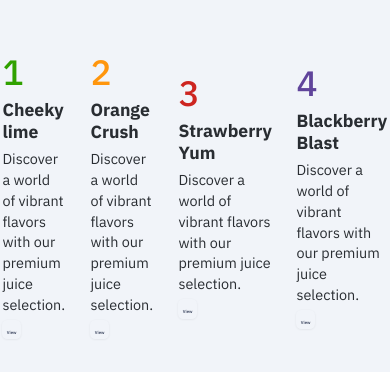
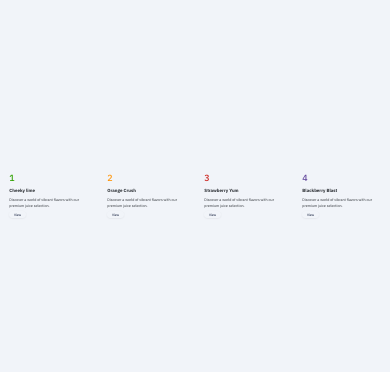
Before and after one commit to jatin2196/JuicyWebsite, a React (Vite) app: page / in a window 390 px wide. Shown: the part 194-566 px from the top of the page. Built offline with nearby package versions, Linux system fonts and the light colour scheme.

Commit message:
fix the issue of the font size & button

```diff
--- a/src/assets/icons/CartIcon.jsx
+++ b/src/assets/icons/CartIcon.jsx
@@ -2,8 +2,8 @@ export const CartIcon = (props) => {
   return (
     <svg
       xmlns="http://www.w3.org/2000/svg"
-      width="33"
-      height="36"
+      width="1.72vw"
+      height="1.88vw"
       viewBox="0 0 33 36"
       fill="none"
       {...props}
--- a/src/assets/icons/UserIcon.jsx
+++ b/src/assets/icons/UserIcon.jsx
@@ -2,8 +2,8 @@ export const UserIcon = (props) => {
   return (
     <svg
       xmlns="http://www.w3.org/2000/svg"
-      width="33"
-      height="36"
+      width="1.72vw"
+      height="1.88vw"
       viewBox="0 0 33 36"
       fill="none"
       {...props}
--- a/src/components/Button/Button.module.scss
+++ b/src/components/Button/Button.module.scss
@@ -1,12 +1,16 @@
 // vw helper: convert px to vw based on a 1440px desktop base
-$vw-base: 1440;
+$vw-base: 1920;
 @function vw($px, $base: $vw-base) {
-  @return ($px / $base) * 100vw;
+  $value: ($px / $base) * 100;
+  @return round($value * 100) / 100 * 1vw;
 }
 
 .button {
   position: relative;
   padding: vw(8) vw(16);
+  display: flex;
+  justify-content: center;
+  align-items: center;
   border: none;
   border-radius: vw(20);
   cursor: pointer;
@@ -26,6 +30,8 @@ $vw-base: 1440;
   }
 
   &:not(.green, .blackberry, .strawberry, .orange) {
+    width: vw(80);
+    height: vw(35);
     color: #242f4b;
     background-color: #f1f4f9;
   }
@@ -35,6 +41,7 @@ $vw-base: 1440;
   &.orange,
   &.blackberry {
     width: vw(166);
+    height: vw(44);
     padding: vw(12) vw(16);
     border-radius: vw(30);
     box-shadow: 0vw vw(-7) vw(9) 0vw #00000040;
--- a/src/components/FeatureCard/FeatureCard.module.scss
+++ b/src/components/FeatureCard/FeatureCard.module.scss
@@ -1,7 +1,8 @@
 // vw helper: convert px to vw based on a 1440px desktop base
-$vw-base: 1440;
+$vw-base: 1920;
 @function vw($px, $base: $vw-base) {
-  @return ($px / $base) * 100vw;
+  $value: ($px / $base) * 100;
+  @return round($value * 100) / 100 * 1vw;
 }
 
 .featureCards {
@@ -122,55 +123,3 @@ $vw-base: 1440;
   line-height: vw(26);
   margin-bottom: vw(16);
 }
-
-@media (min-width: 1025px) and (max-width: 1200px) {
-  .cardNumber {
-    font-size: 39.6px;
-    line-height: 46.8px;
-  }
-
-  .cardTitle {
-    font-size: 19.8px;
-    line-height: 25.2px;
-  }
-
-  .cardDescription {
-    font-size: 16.2px;
-    line-height: 23.4px;
-  }
-
-  .cardImage {
-    max-width: clamp(170px, 17vw, 210px);
-    max-height: clamp(260px, 55vh, 580px);
-
-    img {
-      max-height: clamp(260px, 55vh, 580px);
-    }
-  }
-}
-
-@media (max-width: 1024px) {
-  .cardNumber {
-    font-size: 35.2px;
-    line-height: 41.6px;
-  }
-
-  .cardTitle {
-    font-size: 17.6px;
-    line-height: 22.4px;
-  }
-
-  .cardDescription {
-    font-size: 14.4px;
-    line-height: 20.8px;
-  }
-
-  .cardImage {
-    max-width: clamp(140px, 14vw, 180px);
-    max-height: clamp(220px, 45vh, 480px);
-
-    img {
-      max-height: clamp(220px, 45vh, 480px);
-    }
-  }
-}
--- a/src/components/Header/Header.jsx
+++ b/src/components/Header/Header.jsx
@@ -29,12 +29,7 @@ const Header = () => {
           Juicy
         </Link>
 
-        <nav
-          className={styles.nav}
-          style={{
-            display: window.innerWidth > 768 ? "flex" : "none",
-          }}
-        >
+        <nav className={styles.nav}>
           {menuLinks.map((link) => (
             <a
               key={link.label}
--- a/src/components/Header/Header.module.scss
+++ b/src/components/Header/Header.module.scss
@@ -1,7 +1,8 @@
 // vw helper: convert px to vw based on a 1440px desktop base
-$vw-base: 1440;
+$vw-base: 1920;
 @function vw($px, $base: $vw-base) {
-  @return ($px / $base) * 100vw;
+  $value: ($px / $base) * 100;
+  @return round($value * 100) / 100 * 1vw;
 }
 
 .header {
@@ -30,8 +31,7 @@ $vw-base: 1440;
 
 /* Typography base */
 .logo,
-.navLink,
-.mobileNavLink {
+.navLink {
   font-family: "IBM Plex Sans", sans-serif;
   color: #fff;
 }
@@ -79,7 +79,7 @@ $vw-base: 1440;
   border: none;
   color: white;
   cursor: pointer;
-  padding: 0.5rem;
+  padding: vw(8);
   border-radius: 50%;
   display: flex;
   align-items: center;
@@ -104,51 +104,9 @@ $vw-base: 1440;
   color: white;
   border: vw(2) solid #7c3aed;
 
-  font-size: 0.7rem;
+  font-size: vw(11.2);
   font-weight: 700;
   display: flex;
   align-items: center;
   justify-content: center;
 }
-
-/* Mobile Menu Button */
-.mobileMenuButton {
-  display: none;
-  background: transparent;
-  border: none;
-  color: white;
-  cursor: pointer;
-  padding: 0.5rem;
-}
-
-/* Mobile Navigation */
-.mobileNav {
-  position: fixed;
-  inset: 0;
-  z-index: 2000;
-
-  background: linear-gradient(135deg, #7c3aed 0%, #a855f7 100%);
-  padding: 2rem;
-
-  display: flex;
-  flex-direction: column;
-  gap: 2rem;
-}
-
-/* Mobile Nav Link */
-.mobileNavLink {
-  font-size: 1.5rem;
-  font-weight: 600;
-  text-decoration: none;
-  padding: 1rem 0;
-}
-
-/* Close Button */
-.closeButton {
-  align-self: flex-end;
-  background: transparent;
-  border: none;
-  color: white;
-  cursor: pointer;
-  padding: 0.5rem;
-}
--- a/src/components/ProductSlider/ProductSlider.module.scss
+++ b/src/components/ProductSlider/ProductSlider.module.scss
@@ -1,7 +1,8 @@
 // vw helper: convert px to vw based on a 1440px desktop base
-$vw-base: 1940;
+$vw-base: 1920;
 @function vw($px, $base: $vw-base) {
-  @return ($px / $base) * 100vw;
+  $value: ($px / $base) * 100;
+  @return round($value * 100) / 100 * 1vw;
 }
 
 .slideHero {
```
